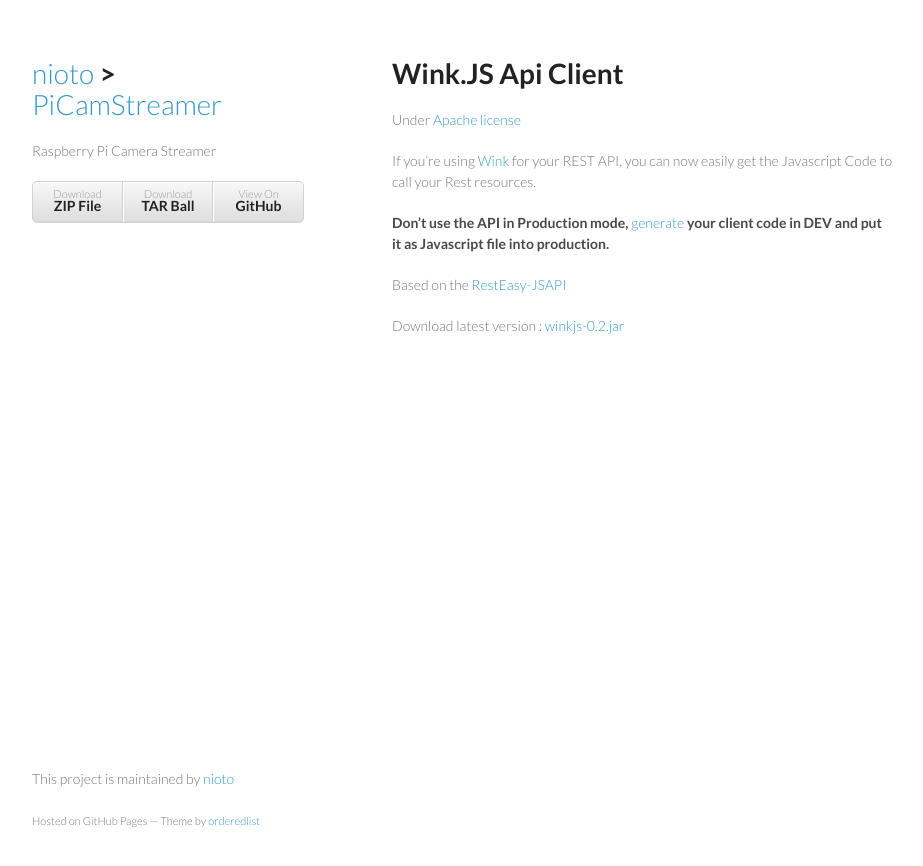
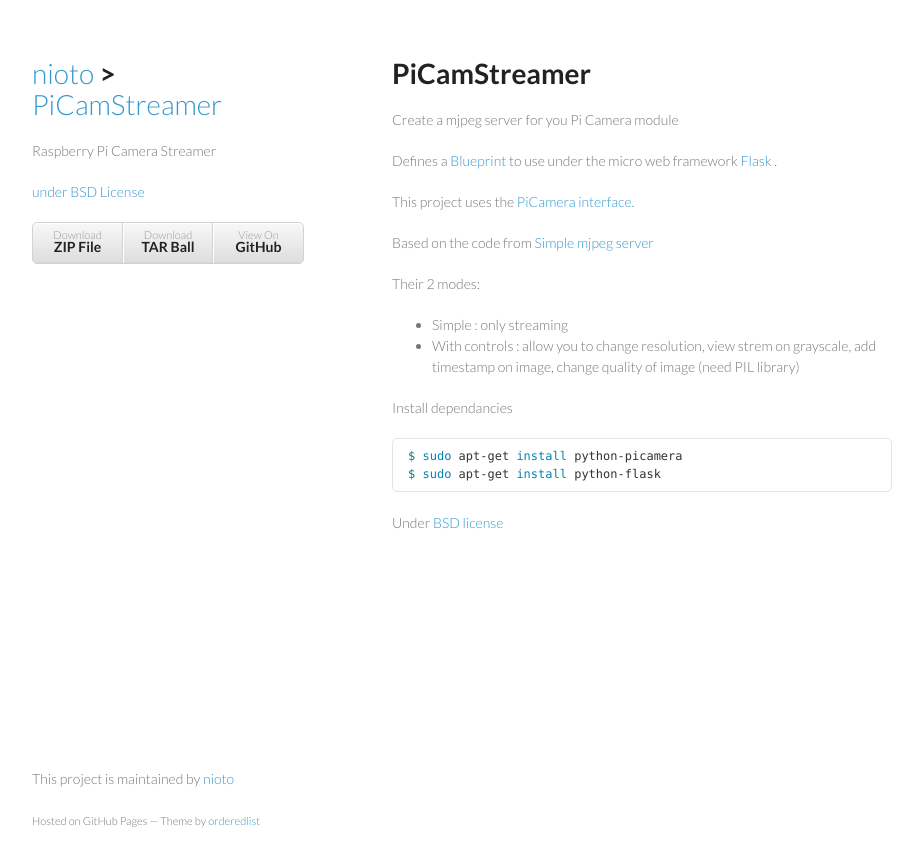
Before and after one commit to nioto/raspberrypi, a Jekyll site: the page built from index.md, in a window 1280 px wide. Shown: the top 866 px of the page, without its empty margins (178-1101 px from the left). Built offline with Jekyll 4.4.1, drawn with Linux system fonts in a browser that asks for light colours; Markdown is read by kramdown in place of the engine named in the settings.

Commit message:
add simple description and howto

````diff
--- a/_layouts/index.html
+++ b/_layouts/index.html
@@ -19,9 +19,9 @@
       <header>
         <h1><a href="/">nioto</a> &gt; <a href="./index.html">PiCamStreamer</a></h1>
         <p>Raspberry Pi Camera Streamer</p>
+
+        <p class="view"><a href="https://raw.github.com/nioto/PiCamStreamer/master/LICENSE" id="license">under BSD License</a></p>
 <!--
-
-        <p class="view"><a href="./compile.html" id="compile">Compiling Wink.JS</a></p>
         <p class="view"><a href="./install.html" id="install">Generate your script</a></p>
         <p class="view"><a href="./howto.html" id="howto">How to use Wink.JS</a></p>
         <p class="view"><a href="./demo.html" id="demo">Run a demo example</a></p>
--- a/index.md
+++ b/index.md
@@ -3,14 +3,24 @@ layout: index
 title: Wink.JS
 ---
 
-# Wink.JS Api Client
+# PiCamStreamer
 
-Under [Apache license](https://raw.github.com/nioto/wink.js/master/LICENSE)
+Create a mjpeg server for you Pi Camera module
 
-If you're using [Wink](http://wink.apache.org) for your REST API, you can now easily get the Javascript Code to call your Rest resources.
+Defines a [Blueprint](http://flask.pocoo.org/docs/blueprints/) to use under the micro web framework [Flask](http://flask.pocoo.org/) .
 
-####Don't use the API in Production mode,  <a href="./install.html">generate</a> your client code in DEV and put it as Javascript file into production.
+This project uses the [PiCamera interface](https://github.com/waveform80/picamera/).
 
-Based on the [RestEasy-JSAPI](http://docs.jboss.org/resteasy/2.0.0.GA/userguide/html/AJAX_Client.html)
+Based on the code from [Simple mjpeg server](https://gist.github.com/n3wtron/4624820)
 
-Download latest version : [winkjs-0.2.jar](https://sourceforge.net/projects/winkjs/files/v0.2/)
+Their 2 modes:
+* Simple : only streaming
+* With controls : allow you to change resolution, view strem on grayscale, add timestamp on image, change quality of image (need PIL library)
+
+Install dependancies
+```bash
+$ sudo apt-get install python-picamera
+$ sudo apt-get install python-flask
+```
+
+Under [BSD license](https://raw.github.com/nioto/PiCamStreamer/master/LICENSE)
````
